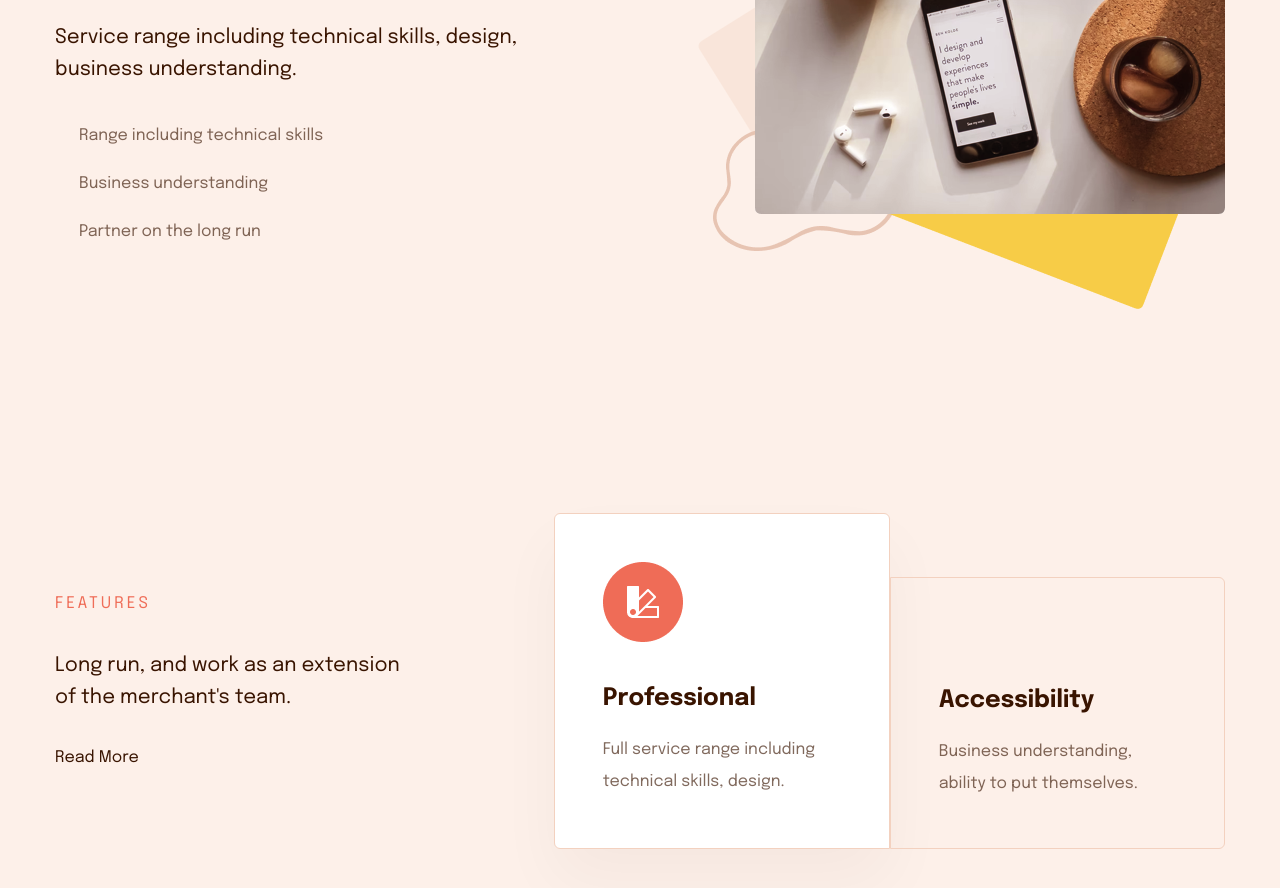
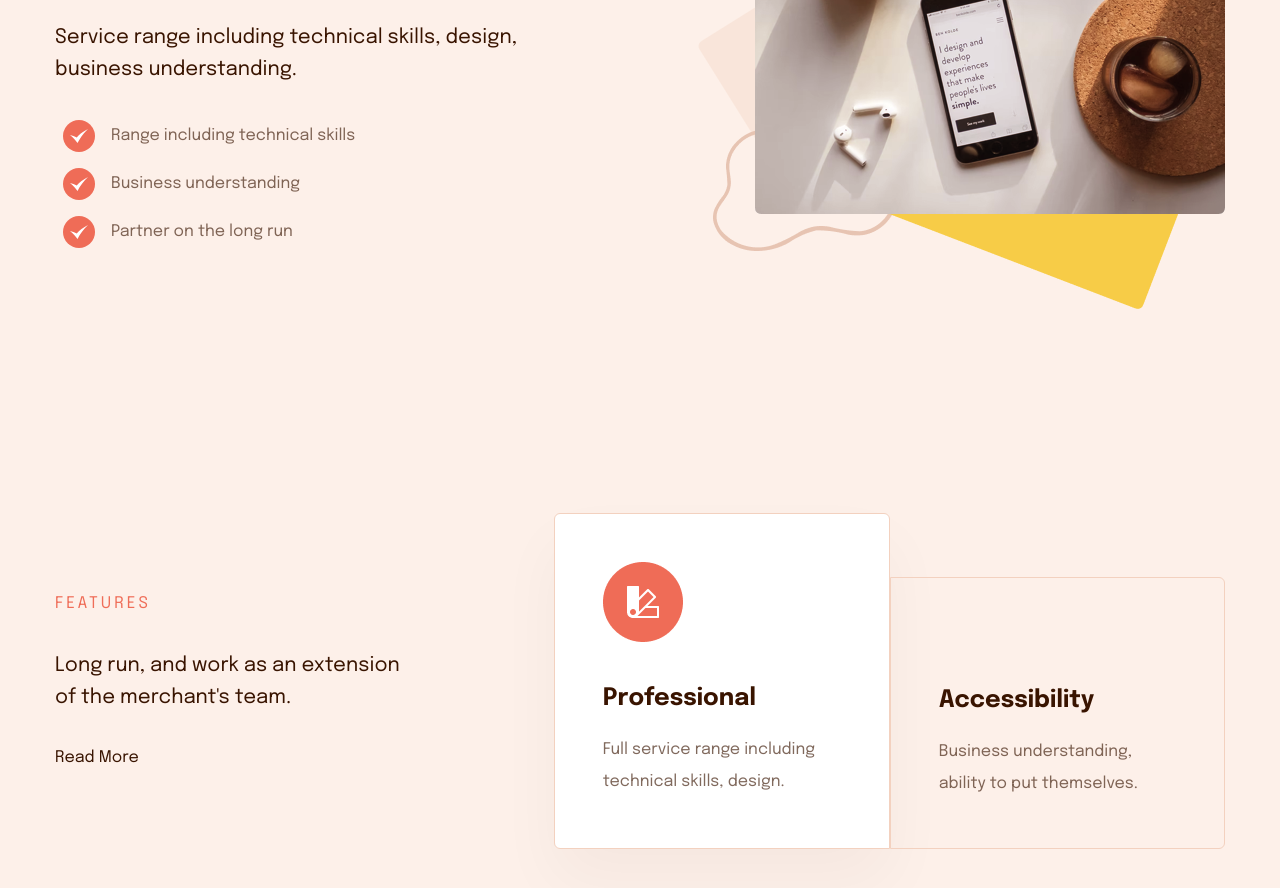
Before and after one commit to hudzon-hawk/Agency, a plain HTML site: page index.html in a window 1280 px wide. Shown: the part 3680-4568 px from the top of the page. Drawn offline with Linux system fonts and the light colour scheme.

Commit message:
Bad link fixed

```diff
--- a/css/style.css
+++ b/css/style.css
@@ -618,7 +618,7 @@ body {
 }
 
 .MS_features_1_text_gray_light li::before {
-    content: url("img/home_agency/main-section_features/check.svg");
+    content: url('../img/home_agency/main-section_features/check.svg');
     margin-right: 1rem;
     height: 2rem;
 }
```
